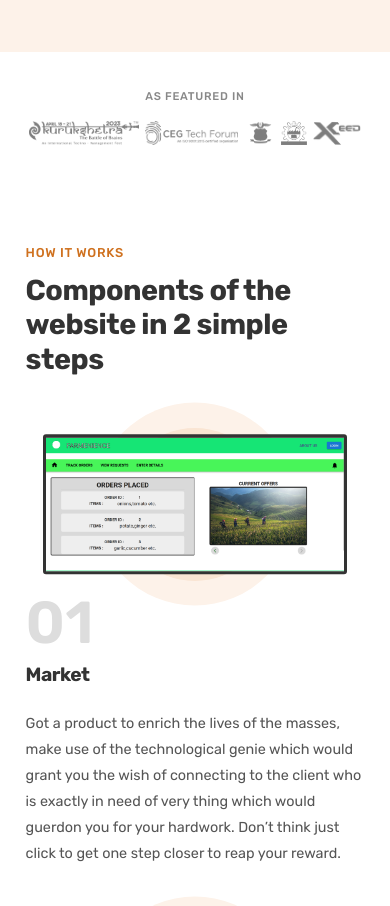
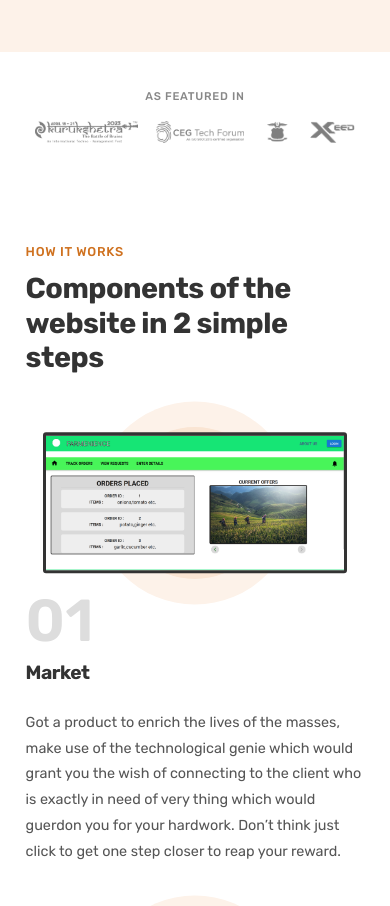
Before and after one commit to MettaSurendhar/FarmenienceLandingPage, a plain HTML site: page index.html in a window 390 px wide. Shown: the part 830-1736 px from the top of the page. Drawn offline with nearby package versions, Linux system fonts and the light colour scheme; some packages are replaced by stand-ins of ours; a script that the page names is missing.

Commit message:
resolved the bug in featured in

```diff
--- a/css/queries.css
+++ b/css/queries.css
@@ -279,7 +279,7 @@
   }
 
   .logos img {
-    height: 3.0rem;
+    height: 2.8rem;
   }
 
   .step-img-box:nth-child(2) {
--- a/index.html
+++ b/index.html
@@ -126,7 +126,7 @@
               alt="CEG logo"
 
             />
-            <img src="img/logos/anna-logo.png" alt="anna university logo" />
+            <!-- <img src="img/logos/anna-logo.png" alt="anna university logo" /> -->
             <img src="img/logos/xceed_logo.png" alt="Xceed logo" />
           </div>
         </div>
```
